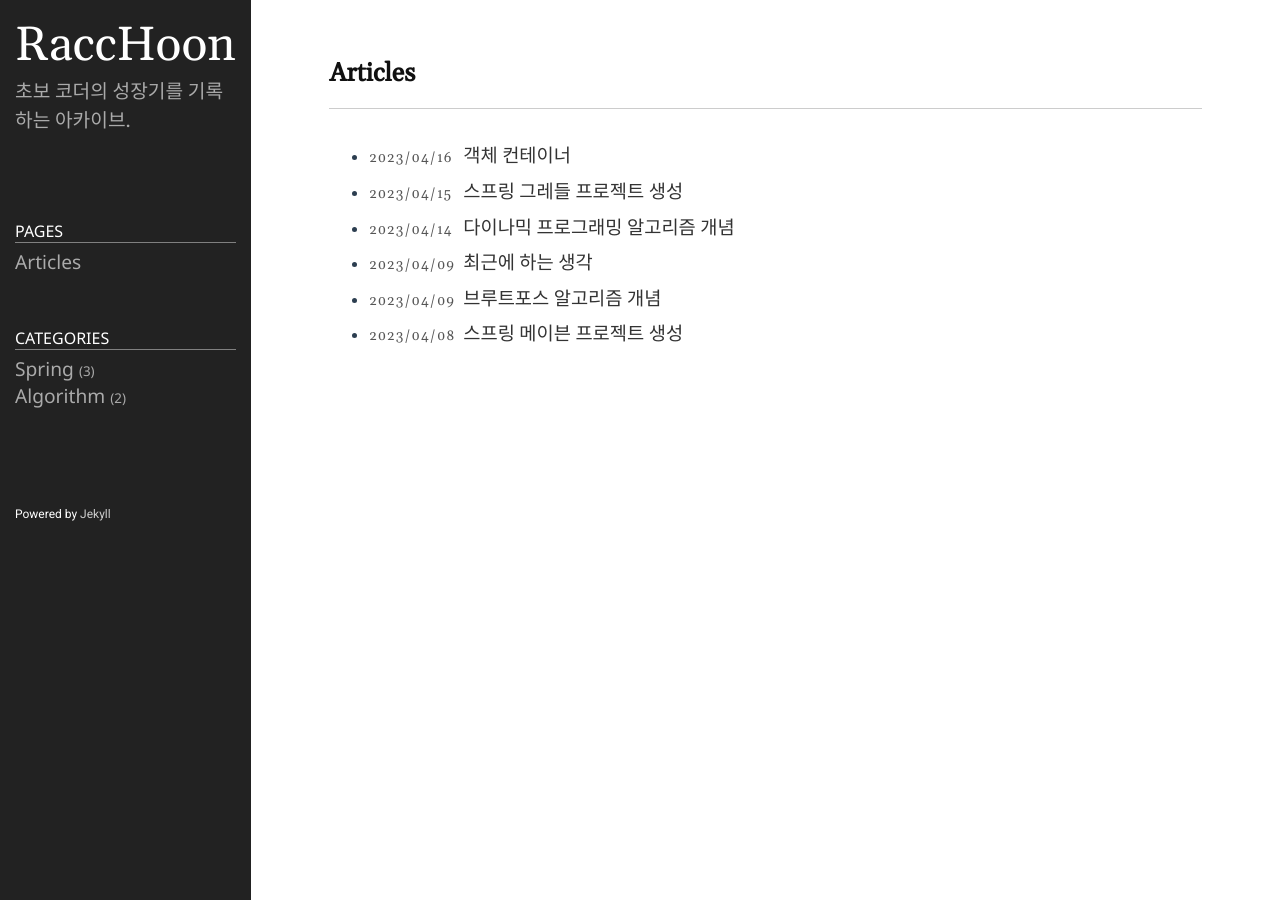
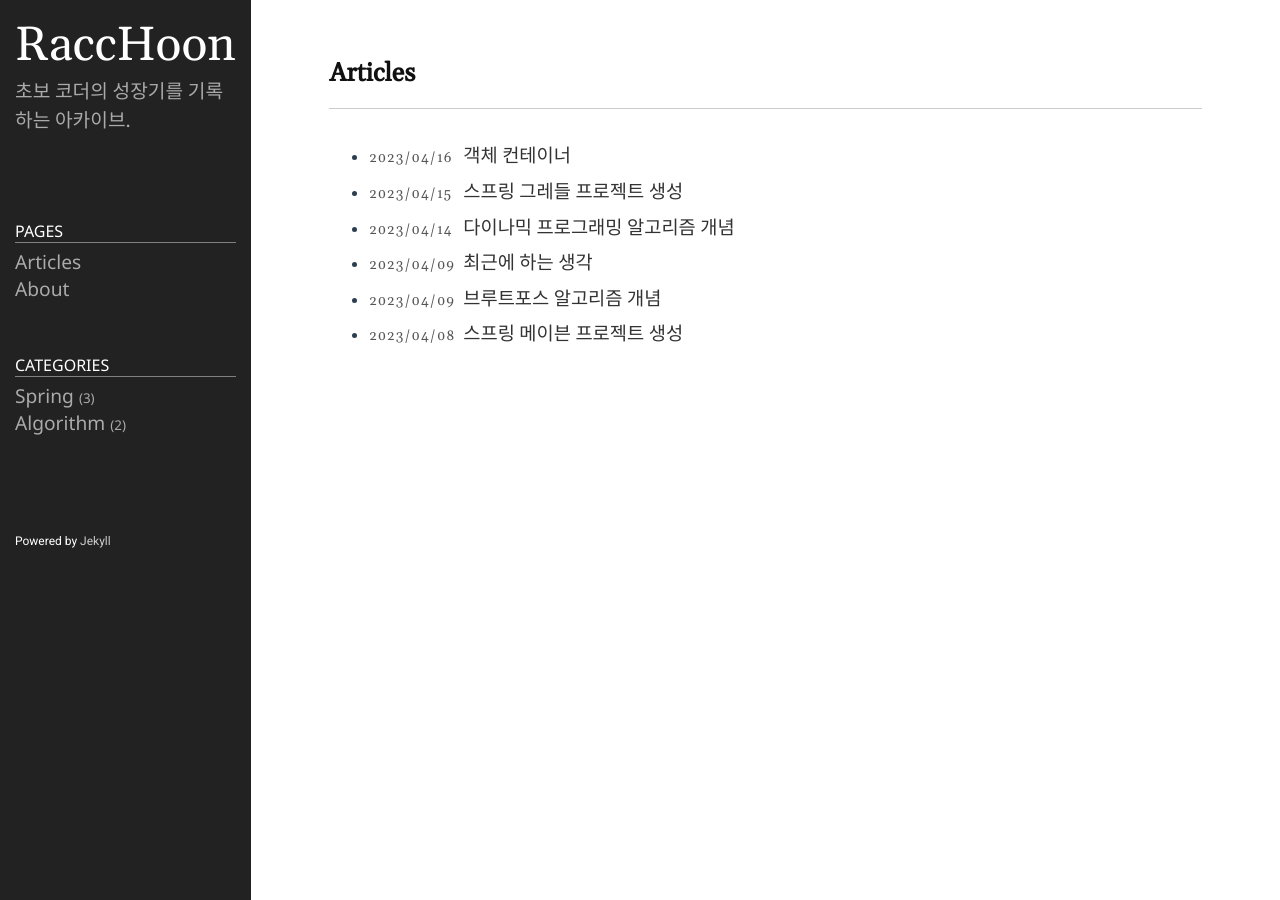
Before and after one commit to RaccHoon/RaccHoon.github.io, a Jekyll site: the page built from index.md, in a window 1280 px wide. Built offline with Jekyll 4.4.1, drawn with Linux system fonts in a browser that asks for light colours.

Commit message:
patch(sidebar.html):사이드바 요소 수정

```diff
--- a/_includes/sidebar.html
+++ b/_includes/sidebar.html
@@ -17,7 +17,6 @@
 	  <li>
 	  	<a class="nav-item" href="/">Articles</a>
 	  </li>
-        <!--
 	  {% assign pages_list = site.pages %}
 	  {% for node in pages_list %}
 	    {% if node.title != null %}
@@ -29,7 +28,7 @@
 	        </li>
 	      {% endif %}
 	    {% endif %}
-	  {% endfor %}-->
+	  {% endfor %}
 	</ul>
 </div>
 
```
